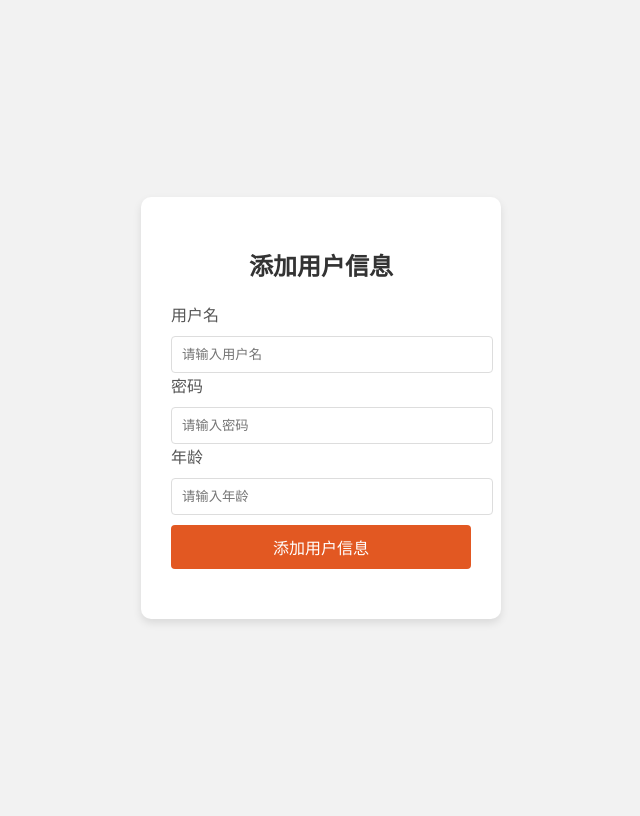
After one commit to kennycaiguo/kenny_learn_django-js-sql_2024, a Django app: page /info/add/ in a window 1280 px wide. The commit adds this page. Shown: the whole page, without its empty margins (319-959 px from the left). Run offline with Django 5.2, Linux system fonts and the light colour scheme.

Commit message:
django orm add list and delete

```diff
--- /dev/null
+++ b/04_django/mysite/mySiteApp/templates/add_new.html
@@ -0,0 +1,86 @@
+<!DOCTYPE html>
+<html lang="en">
+<head>
+    <meta charset="UTF-8">
+    <title>Title</title>
+    <style>
+    body {
+      background-color: #f2f2f2;
+      font-family: Arial, sans-serif;
+      display: flex;
+      align-items: center;
+      justify-content: center;
+      height: 100vh;
+    }
+
+    .login-container {
+      background-color: #FFF;
+      border-radius: 10px;
+      box-shadow: 0 4px 8px rgba(0, 0, 0, 0.1);
+      padding: 30px;
+      width: 300px;
+    }
+
+    .login-container h2 {
+      color: #333;
+      font-size: 24px;
+      margin-bottom: 20px;
+      text-align: center;
+    }
+
+    .login-form {
+      margin-bottom: 20px;
+    }
+
+    .login-form label {
+      display: block;
+      color: #555;
+      font-size: 16px;
+      margin-bottom: 10px;
+    }
+
+    .login-form input[type="text"],
+    .login-form input[type="password"] {
+      width: 100%;
+      padding: 10px;
+      border: 1px solid #DDD;
+      border-radius: 4px;
+      outline: none;
+    }
+
+    .login-button {
+      margin-top: 10px;
+      background-color: #E25822;
+      color: #FFF;
+      border: none;
+      border-radius: 4px;
+      cursor: pointer;
+      padding: 10px 20px;
+      font-size: 16px;
+      transition: background-color 0.3s ease;
+      width: 100%;
+    }
+
+    .login-button:hover {
+      background-color: #BF4316;
+    }
+  </style>
+</head>
+<body>
+    <div class="login-container">
+    <h2>添加用户信息</h2>
+    <form class="login-form" method="POST" action="/info/add/">
+        {% csrf_token %}
+      <label for="username">用户名</label>
+      <input type="text" name="username" placeholder="请输入用户名">
+      <label for="password">密码</label>
+      <input type="password" name="password" placeholder="请输入密码">
+      <label for="username">年龄</label>
+      <input type="text" name="age" placeholder="请输入年龄">
+      <input type="submit" class="login-button" value="添加用户信息" />
+    </form>
+
+
+  </div>
+</body>
+</html>
--- a/04_django/mysite/mySiteApp/views.py
+++ b/04_django/mysite/mySiteApp/views.py
@@ -152,3 +152,23 @@ def orm(req):
 def showAll(req):
     users = models.UserInfo.objects.all()
     return render(req, "all.html", {'users': users})
+
+
+def addNew(req):
+    if req.method == "GET":
+        return render(req, "add_new.html")
+    # post请求
+    # username = req.POST.get("")
+    # print(req.POST)
+    username = req.POST.get("username")
+    password = req.POST.get("password")
+    age = req.POST.get("age")
+    models.UserInfo.objects.create(name=username, password=password, age=age)
+    # return HttpResponse("添加新用户成功")
+    return redirect("/info/list")
+
+def deleteOne(req):
+    nid = req.GET.get("nid")
+    models.UserInfo.objects.filter(id=nid).delete()
+    # 重定向到/info/list
+    return redirect("/info/list")
--- a/04_django/mysite/mysite/urls.py
+++ b/04_django/mysite/mysite/urls.py
@@ -34,5 +34,9 @@ urlpatterns = [
     path('req_test/', views.reqTest),
     path('login/', views.login),
     path('orm/', views.orm),
-    path('users/', views.showAll),
+    # path('users/', views.showAll),
+    path('info/list/', views.showAll),  #添加这两个路由是为了更加规范我们的路由写法
+    # path('add/', views.addNew),
+    path('info/add/', views.addNew),   #添加这两个路由是为了更加规范我们的路由写法
+    path('info/delete/', views.deleteOne),   #规范我们的路由写法
 ] + static(settings.STATIC_URL,document_root=settings.STATIC_ROOT)
```
Also changed, not shown: 04_django/mysite/mySiteApp/templates/all.html (+8 -4 lines), 1 other file.
